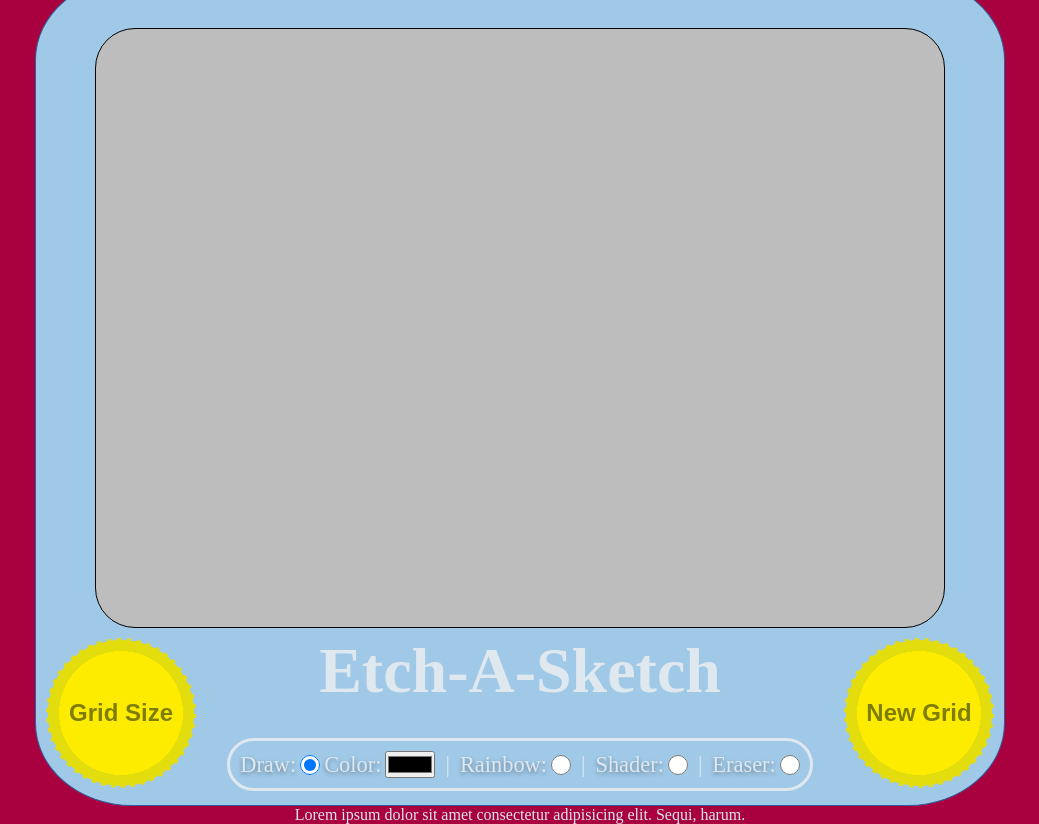
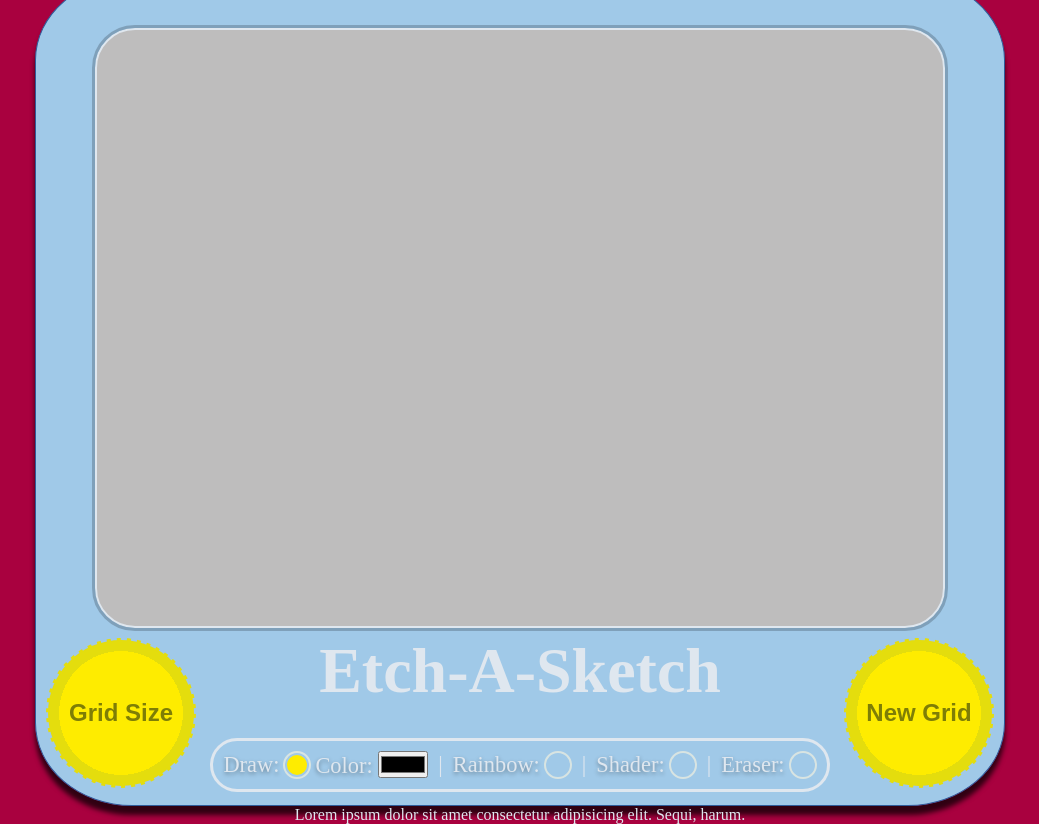
Before and after one commit to Diegoalexandre182/Etch-a-Sketch, a plain HTML site: page index.html in a window 1280 px wide. Shown: the whole page, without its empty margins (120-1159 px from the left). Drawn offline with Linux system fonts and the light colour scheme.

Commit message:
Update index and style to fit better the new custom radio.

```diff
--- a/index.html
+++ b/index.html
@@ -25,24 +25,40 @@
 
                     <div class="tools">
 
-                        <div class="btnWrapper">
-                            <label for="drawColor">Draw:</label>
-                            <input type="radio" name="options" id="drawColor" checked>
-                            <label for="color">Color:</label>
-                            <input type="color" name="options" id="color">
-                        </div> |
-                        <div class="btnWrapper">
-                            <label for="rainbow">Rainbow:</label>
-                            <input type="radio" name="options" id="rainbow">
-                        </div>|
-                        <div class="btnWrapper">
-                            <label for="shader">Shader: </label>
-                            <input type="radio" name="options" id="shader">
-                        </div>|
-                        <div class="btnWrapper">
-                            <label for="erase">Eraser:</label>
-                            <input type="radio" name="options" id="erase">
-                        </div>
+                        <label for="drawRadio" class="radio">
+                            Draw:
+                            <input type="radio" name="radioGroup" id="drawRadio" value="draw" class="inpRadio" checked>
+
+                            <div class="radioNew"></div>
+
+                            <label for="colorInp">
+                                Color:
+                                <input type="color" name="colorInp" id="colorInp">
+                            </label>
+
+                        </label>|
+
+                        <label for="rainbowInp" class="radio">
+                            Rainbow:
+                            <input type="radio" name="radioGroup" id="rainbowInp" value="rainbow" class="inpRadio">
+
+                            <div class="radioNew"></div>
+                        </label>|
+
+                        <label for="shaderRadio" class="radio">
+                            Shader:
+                            <input type="radio" name="radioGroup" id="shaderRadio" value="shader" class="inpRadio">
+
+                            <div class="radioNew"></div>
+                        </label>|
+
+                        <label for="eraserRadio" class="radio">
+                            Eraser:
+                            <input type="radio" name="radioGroup" id="eraserRadio" value="eraser" class="inpRadio">
+
+                            <div class="radioNew"></div>
+                        </label>
+
                     </div>
                 </div>
 
--- a/style.css
+++ b/style.css
@@ -29,6 +29,10 @@
     width: 970px;
     display: flex;
     min-height: fit-content;
+    border-radius: 10%;
+
+    box-shadow: 0px 9px 5px 0px rgba(0, 0, 0, 0.719);
+
 }
 
 .container {
@@ -48,7 +52,8 @@
     width: 850px;
     min-height: 600px;
     margin-top: 50px;
-    border: 1px solid black;
+    border: 2px solid var(--blue-light);
+    outline: 3px solid rgba(118, 148, 172, 0.753);
 }
 
 .toolbar {
@@ -76,18 +81,43 @@
     font-size: 1.4rem;
 }
 
-input[type=radio]{
-    width: 20px;
-    height: 20px;
-}
-.btnWrapper{
+
+.radio{
     display: flex;
     align-items: center;
     gap: 4px;
     text-shadow: 0px 2px 4px rgba(0, 0, 0, 0.377);
 }
-.btnWrapper label:hover {
+.radio:hover {
     cursor: pointer;
+}
+
+.radioNew {
+    width: 1.25em;
+    height: 1.25em;
+    border: 2px solid #d8e4e2;
+    border-radius: 50%;
+    padding: 2px;
+}
+
+.radioNew::after {
+    content: "";
+    width: 100%;
+    height: 100%;
+    display: block;
+    background-color: var(--yellow-100);
+    border-radius: 50%;
+    transform: scale(0);
+    transition: transform 0.15s;
+}
+
+.inpRadio:checked + .radioNew::after {
+    transform: scale(1);
+}
+
+.inpRadio {
+    display: none;
+
 }
 
 .containerBtn {
@@ -99,18 +129,25 @@
     align-items: center;
 }
 
+
 .gridBtn {
     width: 150px;
     height: 150px;
-    /* background-color: var(--yellow-100); */
-    background: radial-gradient(circle, var(--yellow-100)60%, rgb(228, 221, 13)30% );
+    background: radial-gradient(circle, var(--yellow-100)60%, rgb(228, 221, 13)10%);
     border-radius: 50%;
     flex-shrink: 0;
     margin: 10px;
     border: 2px dashed var(--main-color);
-    /* box-shadow: 0px 9px 5px 0px rgba(0, 0, 0, 0.137); */
     font-size: 1.5rem;
     font-weight: bold;
     color: rgb(126, 126, 6);
+}
 
+.gridBtn:hover {
+    cursor: pointer;
+    color: rgba(126, 126, 6, 0.541);
 }
+
+.gridBtn:active {
+    transform: translateY(5px);
+}
```
